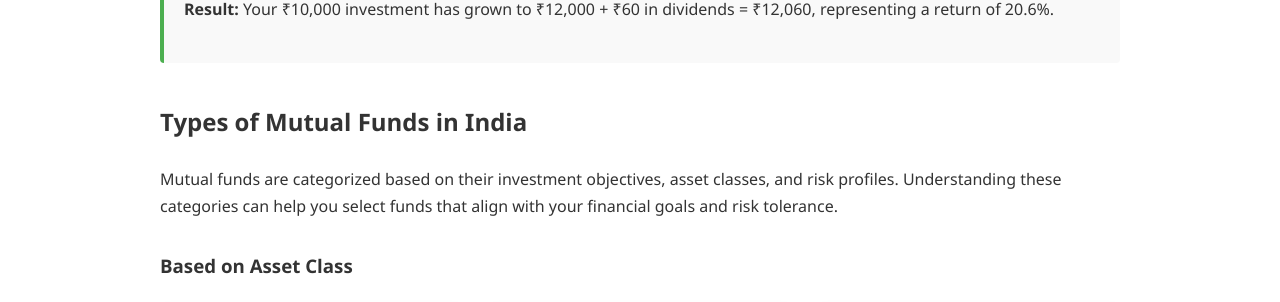
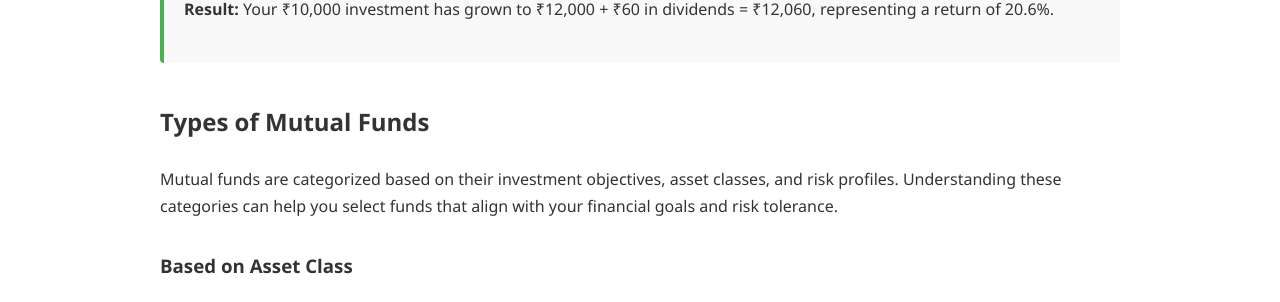
Before and after one commit to nandan11/zendhan, a Jekyll site: the page built from mutual-funds.html, in a window 1280 px wide and 900 px high, scrolled down 1892 px. Shown: the part 155-457 px from the top of the window. Built offline with Jekyll 4.4.1, drawn with Linux system fonts in a browser that asks for light colours.

Commit message:
Update mutual-funds.html

```diff
--- a/mutual-funds.html
+++ b/mutual-funds.html
@@ -70,7 +70,7 @@ title: Understanding Mutual Funds
     <p><strong>Result:</strong> Your ₹10,000 investment has grown to ₹12,000 + ₹60 in dividends = ₹12,060, representing a return of 20.6%.</p>
 </div>
     <div class="content-block">
-        <h2>Types of Mutual Funds in India</h2>
+        <h2>Types of Mutual Funds</h2>
         <p>Mutual funds are categorized based on their investment objectives, asset classes, and risk profiles. Understanding these categories can help you select funds that align with your financial goals and risk tolerance.</p>
 
         <h3>Based on Asset Class</h3>
```
